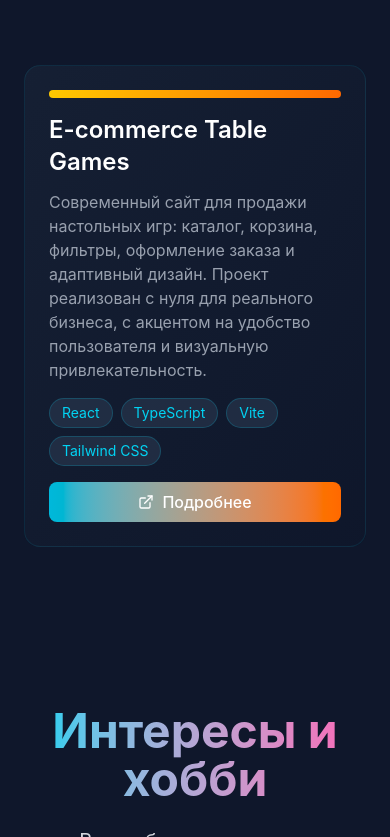
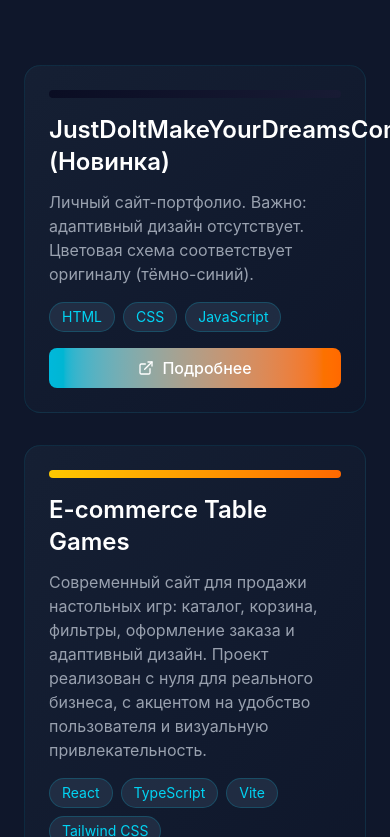
Before and after one commit to JustDoItMakeYourDreamsComeTrue/personal-portfolio-site, a React (Vite) app: page / in a window 390 px wide. Shown: the part 7327-8164 px from the top of the page. Built offline with nearby package versions, Linux system fonts and the light colour scheme.

Commit message:
Добавлен новый проект-новинка (justdoitmakeyourdreamscometrue.github.io, без адаптива, цвет по скриншоту)

```diff
--- a/src/app/components/Projects.tsx
+++ b/src/app/components/Projects.tsx
@@ -7,8 +7,17 @@ export function Projects() {
     const ref = useRef(null);
     const isInView = useInView(ref, { once: true, amount: 0.3 });
 
-    // Оставлен только один рабочий проект по требованию пользователя
+    // Добавлен новый проект-новинка (без адаптива, цвет по скриншоту #0A0D23)
     const projects = [
+        {
+            title: "JustDoItMakeYourDreamsComeTrue (Новинка)",
+            description:
+                "Личный сайт-портфолио. Важно: адаптивный дизайн отсутствует. Цветовая схема соответствует оригиналу (тёмно-синий).",
+            technologies: ["HTML", "CSS", "JavaScript"],
+            gradient: "from-[#0A0D23] to-[#181B34]", // тёмно-синий градиент
+            link: "https://justdoitmakeyourdreamscometrue.github.io/",
+            isNew: true,
+        },
         {
             title: "E-commerce Table Games",
             description:
```
